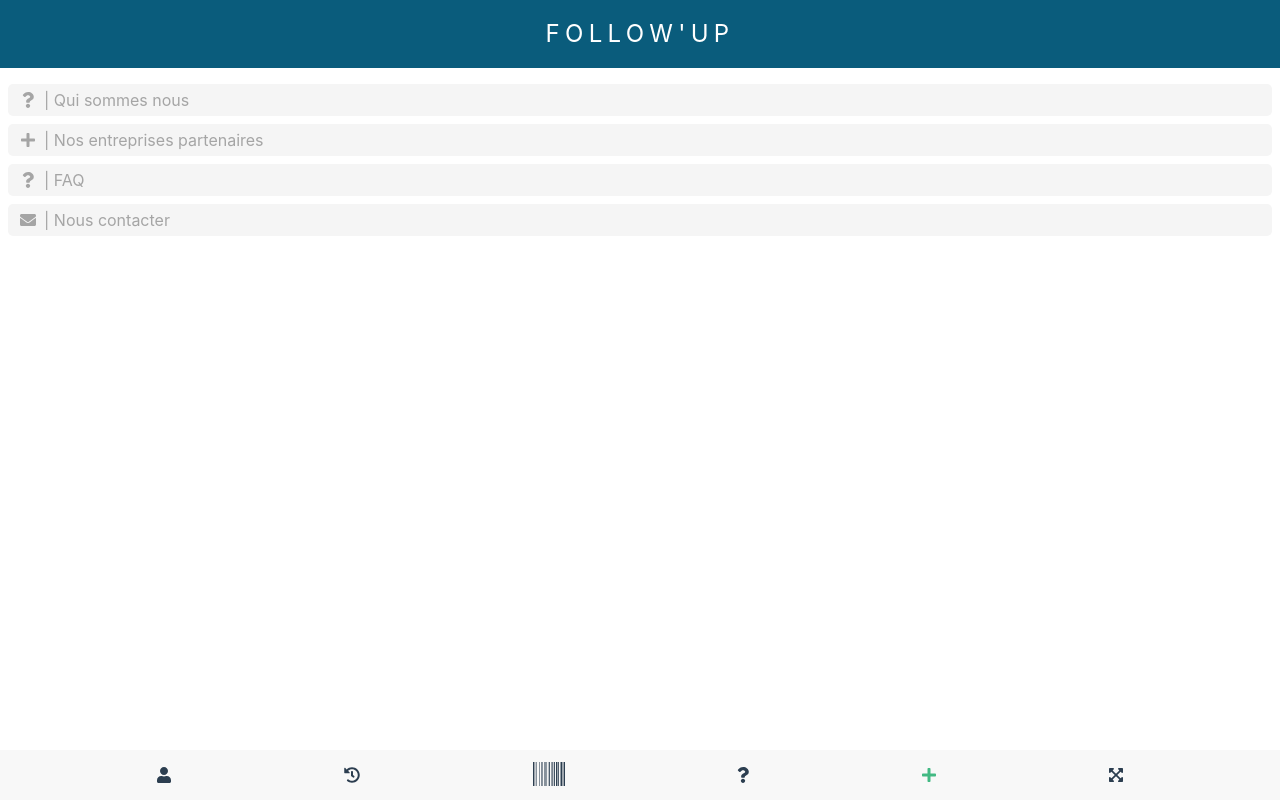
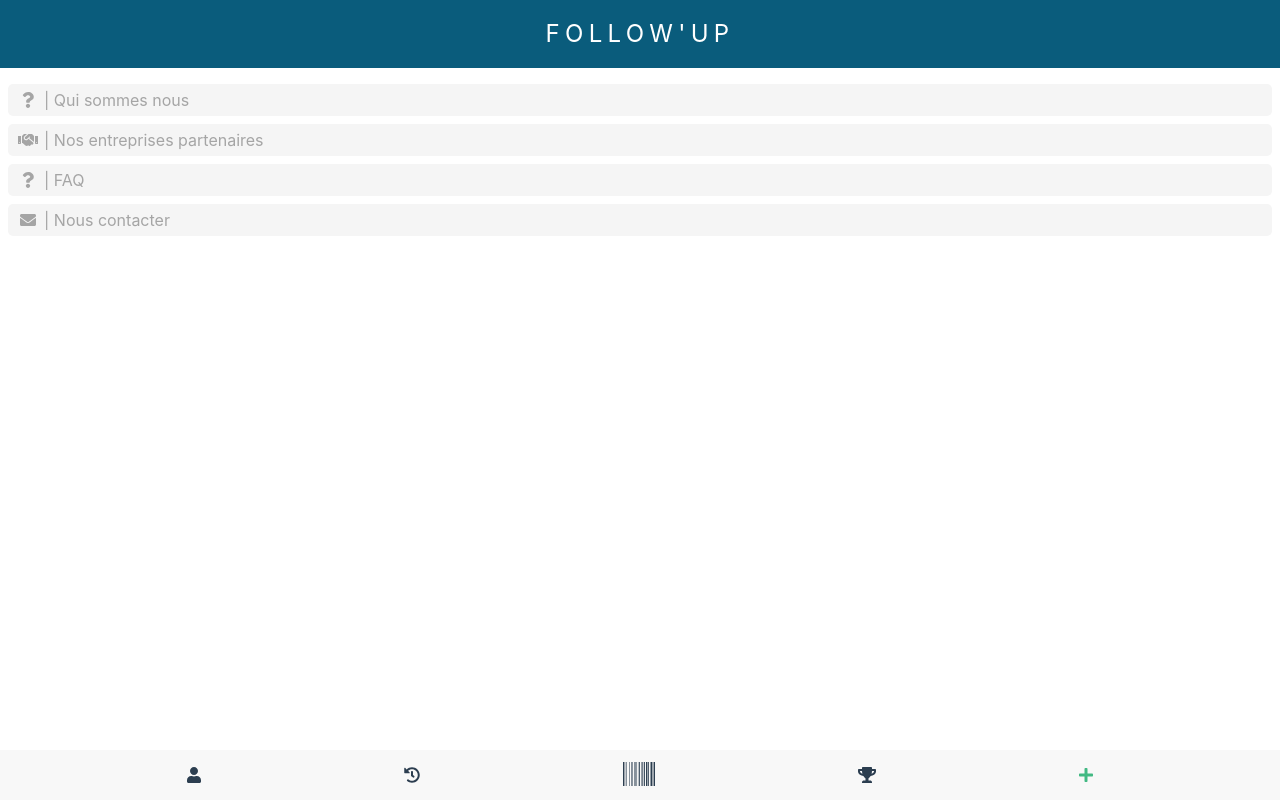
Before and after one commit to Remi-Laot-CreiZyz/barcode, a Vue app: page /#/info in a window 1280 px wide. Built offline with nearby package versions, Linux system fonts and the light colour scheme; what vue-fullscreen, vue-uuid would draw is missing.

Commit message:
changes with baptiste

```diff
--- a/src/App.vue
+++ b/src/App.vue
@@ -15,10 +15,20 @@
       >
         <font-awesome-icon class="nav-icon" :icon="section.icon"/>
       </router-link>
-      <div class="nav-link">
-        <font-awesome-icon class="nav-icon" @click="toggle" v-if='!fullscreen' icon="expand-arrows-alt"/>
-        <font-awesome-icon class="nav-icon" @click="toggle" v-if='fullscreen' icon="compress-arrows-alt"/>
-      </div>
+      <!-- <div class="nav-link">
+        <font-awesome-icon
+          class="nav-icon"
+          @click="toggle"
+          v-if="!fullscreen"
+          icon="expand-arrows-alt"
+        />
+        <font-awesome-icon
+          class="nav-icon"
+          @click="toggle"
+          v-if="fullscreen"
+          icon="compress-arrows-alt"
+        />
+      </div>-->
     </div>
   </div>
 </template>
@@ -43,11 +53,17 @@ export default {
           color: "#2c3e50",
           link: "/history"
         },
-        { id: 2, class: "main", icon: "barcode", color: "#a8d673", link: "/" },
+        {
+          id: 2,
+          class: "main",
+          icon: "barcode",
+          color: "#a8d673",
+          link: "/scan"
+        },
         {
           id: 3,
           class: "secondary",
-          icon: "question",
+          icon: "trophy",
           color: "#2c3e50",
           link: "/premium"
         },
@@ -62,14 +78,14 @@ export default {
     };
   },
   methods: {
-    toggle () {
+    toggle() {
       this.$fullscreen.toggle(this.$refs.app, {
         wrap: false,
         callback: this.fullscreenChange
-      })
+      });
     },
-    fullscreenChange (fullscreen) {
-      this.fullscreen = fullscreen
+    fullscreenChange(fullscreen) {
+      this.fullscreen = fullscreen;
     }
   },
   components: {}
@@ -77,7 +93,6 @@ export default {
 </script>
 
 <style lang="scss" scoped>
-
 // ===== GENERAL APP STYLING =====
 
 #app {
@@ -86,7 +101,6 @@ export default {
   height: 100vh;
   background-color: white;
 }
-
 
 // ===== HEADER STYLING =====
 
@@ -118,7 +132,7 @@ export default {
   flex-direction: row;
 }
 
-#content>* {
+#content > * {
   flex-grow: 1;
 }
 
@@ -145,5 +159,4 @@ export default {
 }
 
 // ===== END STYLING =====
-
 </style>
--- a/src/components/Accordion.vue
+++ b/src/components/Accordion.vue
@@ -8,7 +8,7 @@
       class="fu-expander"
     >
       <template v-slot:header>
-        <fu-section-button class="fu-expander-header" :icon='item.icon' :title='item.title'/>
+        <fu-section-button class="fu-expander-header" :icon="item.icon" :title="item.title"/>
       </template>
       <template v-slot:content>
         <div class="fu-expander-content">
@@ -43,7 +43,7 @@ export default {
                   synth nesciunt you probably haven't heard of them accusamus labore VHS.`
         },
         {
-          icon: "plus",
+          icon: "handshake",
           title: "Nos entreprises partenaires",
           text: `Anim pariatur cliche reprehenderit, enim eiusmod high life accusamus terry
                   richardson ad squid. 3 wolf moon officia aute, non cupidatat skateboard dolor
@@ -96,7 +96,7 @@ export default {
 .fu-expander-content {
   margin-left: 5px;
   margin-right: 5px;
-  border-left: 2px solid #53714B;
+  border-left: 2px solid #53714b;
   padding-left: 0.5rem;
 }
 </style>
--- a/src/router.js
+++ b/src/router.js
@@ -1,45 +1,51 @@
-import Vue from 'vue'
-import Router from 'vue-router'
-import Home from './views/Home.vue'
-import info from './views/info.vue'
-import compte from './views/compte.vue'
-import history from './views/history.vue'
-import premium from './views/premium.vue'
-import details from '@/views/Details.vue'
+import Vue from "vue";
+import Router from "vue-router";
+import Scanner from "./views/scanner.vue";
+import Welcome from "./views/welcome.vue";
+import info from "./views/info.vue";
+import compte from "./views/compte.vue";
+import history from "./views/history.vue";
+import premium from "./views/premium.vue";
+import details from "@/views/Details.vue";
 
-Vue.use(Router)
+Vue.use(Router);
 
 export default new Router({
   routes: [
     {
-      path: '/',
-      name: 'home',
-      component: Home
+      path: "/",
+      name: "welcome",
+      component: Welcome
     },
     {
-      path: '/info',
-      name: 'info',
+      path: "/scan",
+      name: "scan",
+      component: Scanner
+    },
+    {
+      path: "/info",
+      name: "info",
       component: info
     },
     {
-      path: '/compte',
-      name: 'compte',
+      path: "/compte",
+      name: "compte",
       component: compte
     },
     {
-      path: '/history',
-      name: 'history',
+      path: "/history",
+      name: "history",
       component: history
     },
     {
-      path: '/premium',
-      name: 'premium',
+      path: "/premium",
+      name: "premium",
       component: premium
     },
     {
-      path: '/details/:code',
-      name: 'details',
+      path: "/details/:code",
+      name: "details",
       component: details
-    },
+    }
   ]
-})
+});
--- /dev/null
+++ b/src/views/welcome.vue
@@ -0,0 +1,30 @@
+<template>
+  <div class="content">
+    <p>ceci est la page de welcome</p>
+    <fu-code-viewer :code="code"></fu-code-viewer>
+    <router-link to="scan">
+      <fu-button>GO!</fu-button>
+    </router-link>
+  </div>
+</template>
+
+<script>
+import ProductService from "@/api/ProductService.js";
+
+export default {
+  data() {
+    return {
+      code: ProductService.defaultCode()
+    };
+  }
+};
+</script>
+
+<style lang="scss" scoped>
+.content {
+  padding: 0.5rem;
+  display: flex;
+  flex-direction: column;
+  align-items: center;
+}
+</style>
```
Also changed, not shown: src/main.js (+5 -2 lines), src/views/info.vue (+4 -4 lines), src/views/scanner.vue (renamed from src/views/Home.vue).
